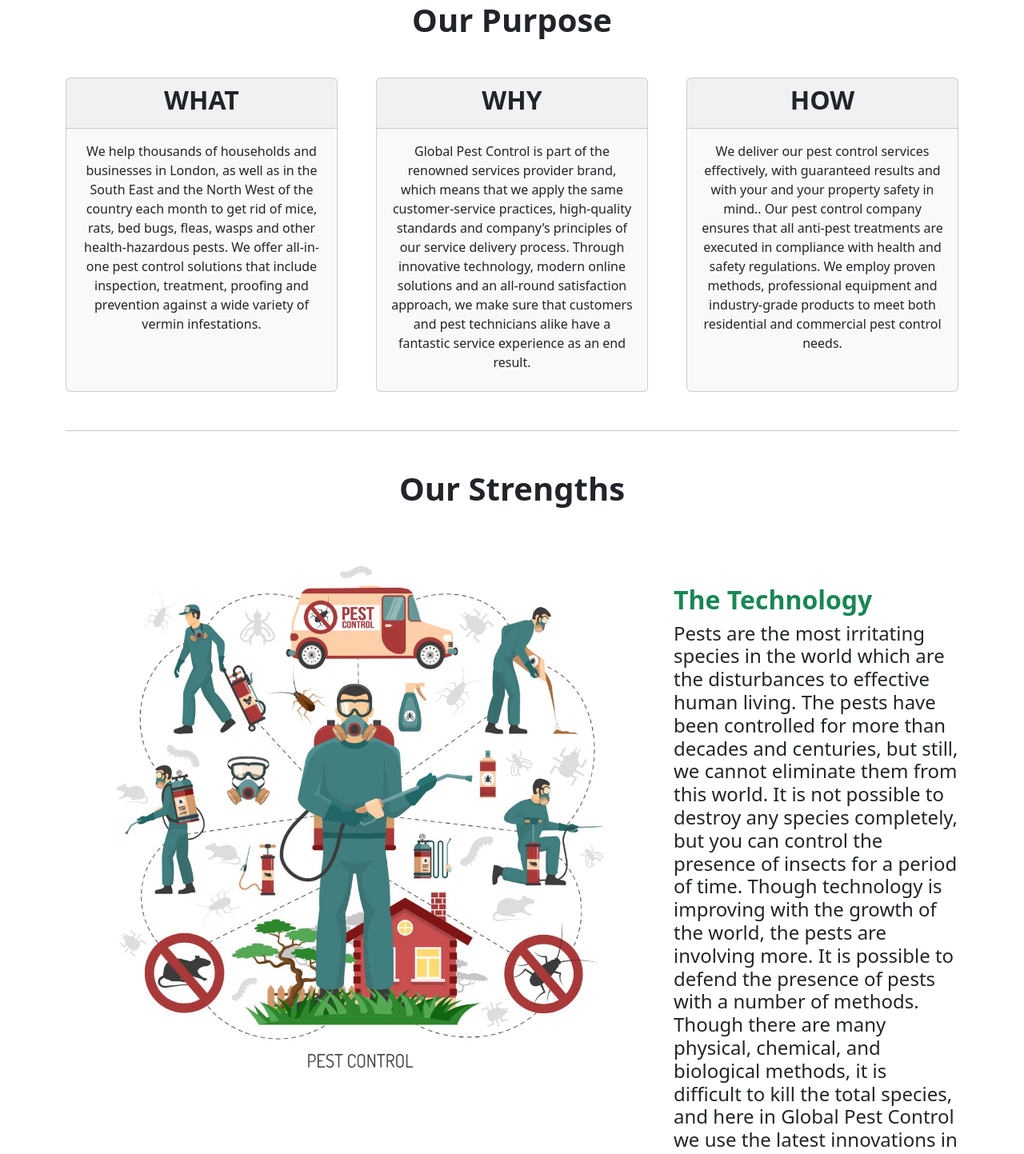
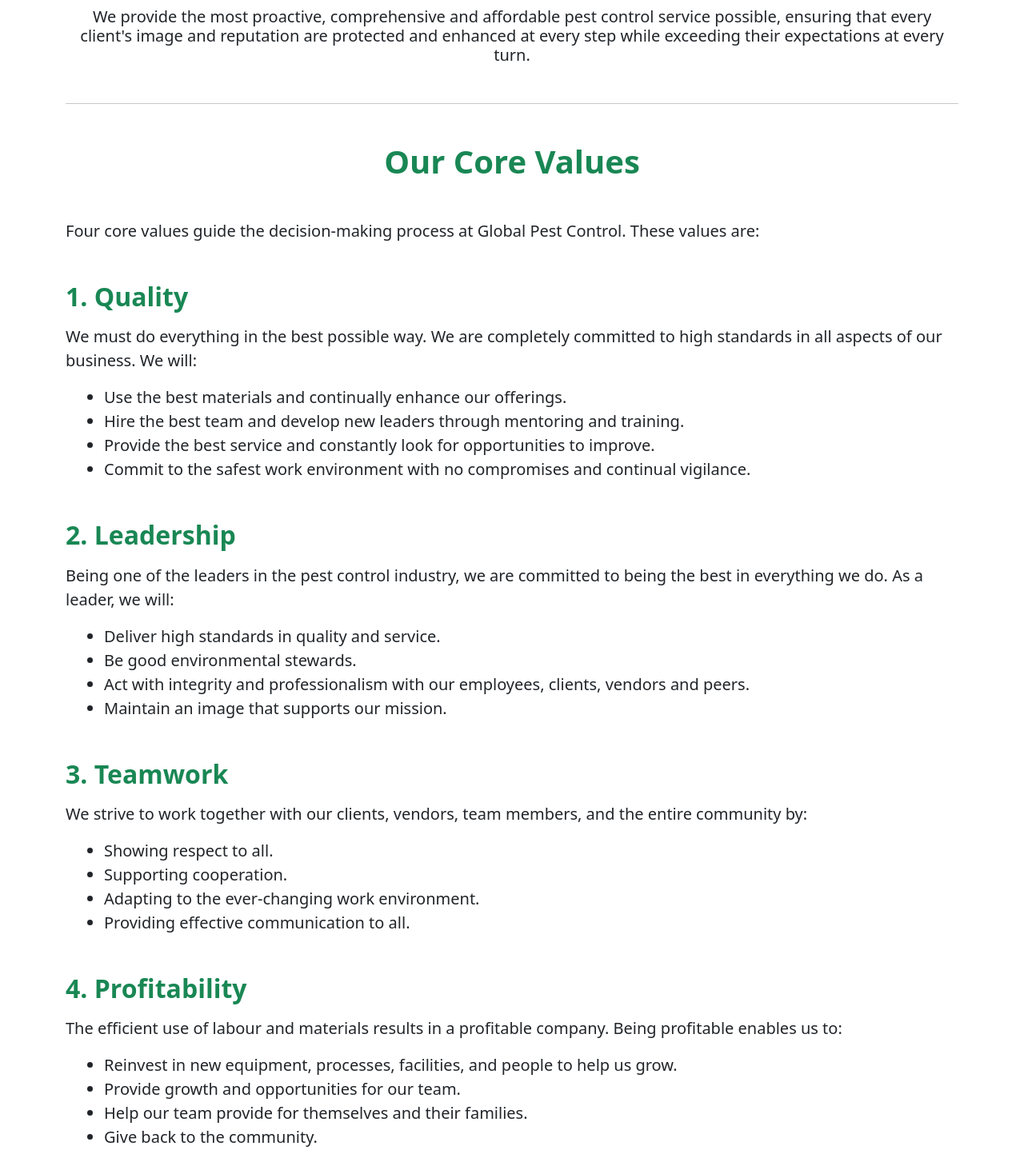
Before and after one commit to samimeadad/pest-control, a React (Create React App) app: page /about in a window 1280 px wide. Shown: the part 1300-2743 px from the top of the page at 80% size. Built offline with nearby package versions, Linux system fonts and the light colour scheme.

Commit message:
about us and service page half-done

```diff
--- a/src/Components/About/About.js
+++ b/src/Components/About/About.js
@@ -6,10 +6,77 @@
 
 const About = () => {
     return (
-        <div>
-            <Container className='my-5'>
-                <div className='my-5 text-center'>
-                    <h1 className='fw-bold'>Learn More About <span className='text-success'>Global Pest Control</span></h1>
+        <div className='my-5 overflow-hidden'>
+            <Container className='my-5 overflow-hidden text-center'>
+                <h1 className='fw-bold my-5 text-success'>Our Vision</h1>
+                <h5 className='my-5'>
+                    We strive to be recognised as the best pest control service provider in our market by our clients, team members, and industry experts.
+                </h5>
+                <hr className='my-5' />
+                <h1 className='fw-bold my-5 text-success'>Our Mission</h1>
+                <h5 className='my-5'>
+                    We provide the most proactive, comprehensive and affordable pest control service possible, ensuring that every client's image and reputation are protected and enhanced at every step while exceeding their expectations at every turn.
+                </h5>
+                <hr className='my-5' />
+                <h1 className='fw-bold my-5 text-success'>Our Core Values</h1>
+                <div className='text-start my-5'>
+                    <p className='fs-5 my-5'>
+                        Four core values guide the decision-making process at Global Pest Control. These values are:
+                    </p>
+                    <div className='my-5'>
+                        <h2 className='my-3 fw-bold text-success'>1. Quality</h2>
+                        <p className='fs-5'>
+                            We must do everything in the best possible way. We are completely committed to high standards in all aspects of our business. We will:
+                            <ul className='m-3'>
+                                <li>Use the best materials and continually enhance our offerings.</li>
+                                <li>Hire the best team and develop new leaders through mentoring and training.</li>
+                                <li>Provide the best service and constantly look for opportunities to improve.</li>
+                                <li>Commit to the safest work environment with no compromises and continual vigilance.</li>
+                            </ul>
+                        </p>
+                    </div>
+                    <div className='my-5'>
+                        <h2 className='my-3 fw-bold text-success'>2. Leadership</h2>
+                        <p className='fs-5'>
+                            Being one of the leaders in the pest control industry, we are committed to being the best in everything we do. As a leader, we will:
+                            <ul className='m-3'>
+                                <li>Deliver high standards in quality and service.</li>
+                                <li>Be good environmental stewards.</li>
+                                <li>Act with integrity and professionalism with our employees, clients, vendors and peers.</li>
+                                <li>Maintain an image that supports our mission.</li>
+                            </ul>
+                        </p>
+                    </div>
+                    <div className='my-5'>
+                        <h2 className='my-3 fw-bold text-success'>3. Teamwork</h2>
+                        <p className='fs-5'>
+                            We strive to work together with our clients, vendors, team members, and the entire community by:
+                            <ul className='m-3'>
+                                <li>Showing respect to all.</li>
+                                <li>Supporting cooperation.</li>
+                                <li>Adapting to the ever-changing work environment.</li>
+                                <li>Providing effective communication to all.</li>
+                            </ul>
+                        </p>
+                    </div>
+                    <div className='my-5'>
+                        <h2 className='my-3 fw-bold text-success'>4. Profitability</h2>
+                        <p className='fs-5'>
+                            The efficient use of labour and materials results in a profitable company. Being profitable enables us to:
+                            <ul className='m-3'>
+                                <li>Reinvest in new equipment, processes, facilities, and people to help us grow.</li>
+                                <li>Provide growth and opportunities for our team.</li>
+                                <li>Help our team provide for themselves and their families.</li>
+                                <li>Give back to the community.</li>
+                            </ul>
+                        </p>
+                    </div>
+                </div>
+                <hr className='my-5' />
+            </Container>
+            <Container className='overflow-hidden'>
+                <div className='text-center'>
+                    <h1 className='fw-bold text-success'>Learn More About Global Pest Control</h1>
                 </div>
                 <div className='my-5 text-start'>
                     <p className='text-justify'>
@@ -24,11 +91,11 @@
                 </Container>
 
                 <div className='my-5 text-center'>
-                    <h1 className='text-center fw-bold my-5'>Our Purpose</h1>
+                    <h1 className='text-center fw-bold my-5 text-success'>Our Purpose</h1>
                     <Row className='g-5'>
                         <Col xs={ 12 } sm={ 12 } md={ 4 } lg={ 4 }>
                             <Card className="mb-2 bg-light h-100">
-                                <Card.Header><h2 className='fw-bold'>WHAT</h2></Card.Header>
+                                <Card.Header><h2 className='fw-bold text-success'>WHAT</h2></Card.Header>
                                 <Card.Body>
                                     <Card.Text>
                                         We help thousands of households and businesses in London, as well as in the South East and the North West of the country each month to get rid of mice, rats, bed bugs, fleas, wasps and other health-hazardous pests. We offer all-in-one pest control solutions that include inspection, treatment, proofing and prevention against a wide variety of vermin infestations.
@@ -38,7 +105,7 @@
                         </Col>
                         <Col xs={ 12 } sm={ 12 } md={ 4 } lg={ 4 }>
                             <Card className="mb-2 bg-light h-100">
-                                <Card.Header><h2 className='fw-bold'>WHY</h2></Card.Header>
+                                <Card.Header><h2 className='fw-bold text-success'>WHY</h2></Card.Header>
                                 <Card.Body>
                                     <Card.Text>
                                         Global Pest Control is part of the renowned services provider brand, which means that we apply the same customer-service practices, high-quality standards and company’s principles of our service delivery process. Through innovative technology, modern online solutions and an all-round satisfaction approach, we make sure that customers and pest technicians alike have a fantastic service experience as an end result.
@@ -48,7 +115,7 @@
                         </Col>
                         <Col xs={ 12 } sm={ 12 } md={ 4 } lg={ 4 }>
                             <Card className="mb-2 bg-light h-100">
-                                <Card.Header><h2 className='fw-bold'>HOW</h2></Card.Header>
+                                <Card.Header><h2 className='fw-bold text-success'>HOW</h2></Card.Header>
                                 <Card.Body>
                                     <Card.Text>
                                         We deliver our pest control services effectively, with guaranteed results and with your and your property safety in mind.. Our pest control company ensures that all anti-pest treatments are executed in compliance with health and safety regulations. We employ proven methods, professional equipment and industry-grade products to meet both residential and commercial pest control needs.
@@ -63,7 +130,7 @@
                 <hr />
             </Container>
             <Container className='my-5 text-center'>
-                <h1 className='my-5 fw-bold'>Our Strengths</h1>
+                <h1 className='my-5 fw-bold text-success'>Our Strengths</h1>
                 <Row className='my-5'>
                     <Col xs={ 12 } sm={ 12 } md={ 8 } lg={ 8 }>
                         <img className="img-fluid" src={ about3 } alt="errorPageImage" />
--- a/src/Components/Service/Service.js
+++ b/src/Components/Service/Service.js
@@ -1,10 +1,12 @@
 import React from 'react';
+import { Container } from 'react-bootstrap';
+import HomeService from '../Home/HomeService';
 
 const Service = () => {
     return (
-        <div>
-            <h1>Service</h1>
-        </div>
+        <Container className='text-center overflow-hidden my-5'>
+            <HomeService></HomeService>
+        </Container>
     );
 };
 
```
Also changed, not shown: src/images/service/flies.png.
